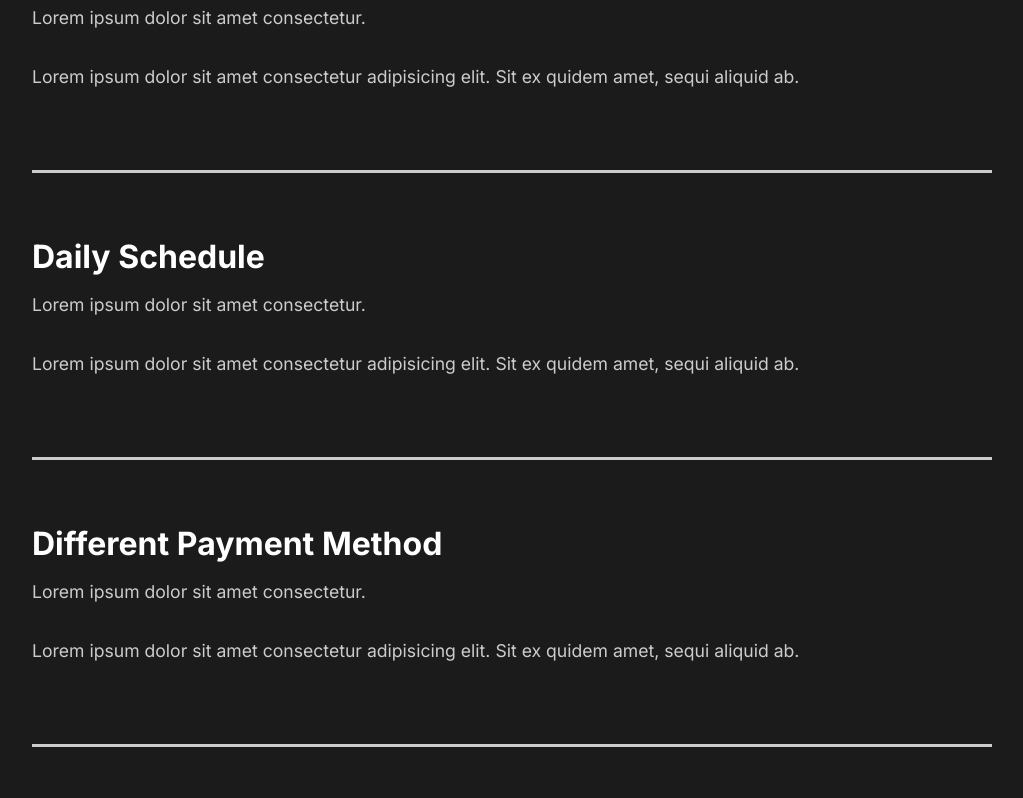
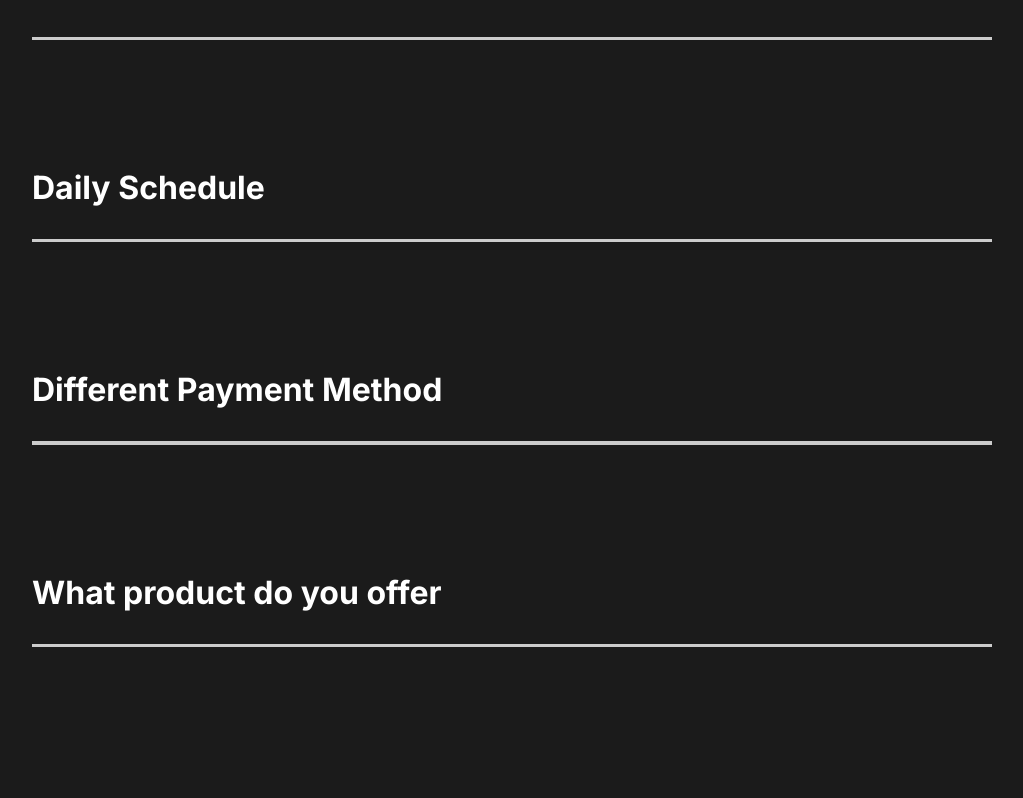
Before and after one commit to JeromeRocheEnsta/capture-portfolio, a React (Create React App) app: page / in a window 1280 px wide. Shown: the part 2522-3320 px from the top of the page, without its empty margins (128-1151 px from the left). Built offline with nearby package versions, Linux system fonts and the light colour scheme.

Commit message:
Toggle Faq

```diff
--- a/src/components/FaqSection.js
+++ b/src/components/FaqSection.js
@@ -1,36 +1,40 @@
-import React from 'react';
+import React, { useState } from 'react';
 import styled from 'styled-components';
 import {About} from "../style";
+import Toggle from "./Toggle";
+import {AnimateSharedLayout} from 'framer-motion';
 
 const FaqSection = () => {
+    const [faqToggle, setFaqToggle] = useState(false);
     return(
         <Faq>
             <h2>Any Questions <span>FAQ</span></h2>
-            <div className="questions">
+            <AnimateSharedLayout>
+                <Toggle title="How do I Start ?">
                         <div className="answer">
-                    <h4>How do I Start ?</h4>
                             <p>Lorem ipsum dolor sit amet consectetur.</p>
                             <p>Lorem ipsum dolor sit amet consectetur adipisicing elit. Sit ex quidem amet, sequi aliquid ab.</p>
                         </div>
-                <div className="faq-line"></div>
+                </Toggle>
+                <Toggle title = "Daily Schedule">
                         <div className="answer">
-                    <h4>Daily Schedule</h4>
                             <p>Lorem ipsum dolor sit amet consectetur.</p>
                             <p>Lorem ipsum dolor sit amet consectetur adipisicing elit. Sit ex quidem amet, sequi aliquid ab.</p>
                         </div>
-                <div className="faq-line"></div>
+                </Toggle>
+                <Toggle title = "Different Payment Method">
                     <div className="answer">
-                    <h4>Different Payment Method</h4>
                         <p>Lorem ipsum dolor sit amet consectetur.</p>
                         <p>Lorem ipsum dolor sit amet consectetur adipisicing elit. Sit ex quidem amet, sequi aliquid ab.</p>
                     </div>
-                <div className="faq-line"></div>
+                </Toggle>
+                <Toggle title = "What product do you offer">
                         <div className="answer">
-                    <h4>What product do you offer</h4>
                             <p>Lorem ipsum dolor sit amet consectetur.</p>
                             <p>Lorem ipsum dolor sit amet consectetur adipisicing elit. Sit ex quidem amet, sequi aliquid ab.</p>
                         </div>
-            </div>
+                </Toggle>
+            </AnimateSharedLayout>
         </Faq>
     )
 };
--- /dev/null
+++ b/src/components/Toggle.js
@@ -0,0 +1,15 @@
+import { motion } from 'framer-motion';
+import React, {useState} from 'react';
+
+const Toggle = ({children, title}) => {
+    const [toggle, setToggle] = useState(false);
+    return(
+        <motion.div layout className="question" onClick={() => setToggle(!toggle)}>
+            <motion.h4 layout> {title} </motion.h4>
+            {toggle ? children : ""}
+            <div className="faq-line"></div>
+        </motion.div>
+    )
+}
+
+export default Toggle;
```
Also changed, not shown: src/components/AboutSection.js (+14 -18 lines). Lines whose indentation alone changed are shown as unchanged.
